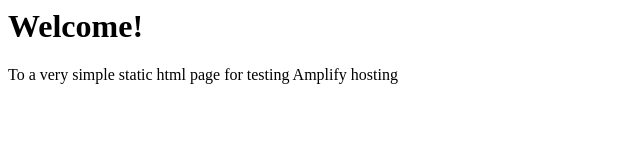
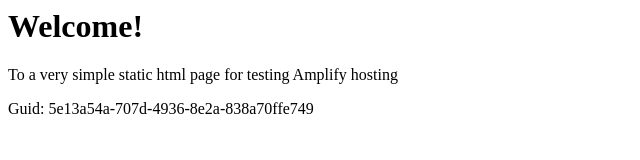
Before and after one commit to aws-aemilia-lhr/Github-PR-Commit-Integration-Test-DoNotTouch-Gith-P5X5MO5I-v1-preprod-eu-west-2, a website: page src/index.html in a window 1280 px wide. Shown: the whole page, without its empty margins (0-640 px from the left). Drawn offline with Linux system fonts and the light colour scheme.

Commit message:
commit from integ tests

```diff
--- a/src/index.html
+++ b/src/index.html
@@ -1,3 +1,5 @@
+
+
 <html lang="en">
 
 <head>
@@ -10,6 +12,6 @@
 <body>
     <h1>Welcome!</h1>
     <p>To a very simple static html page for testing Amplify hosting</p>
-</body>
+    <p>Guid: 5e13a54a-707d-4936-8e2a-838a70ffe749</p></body>
 
 </html>
```
